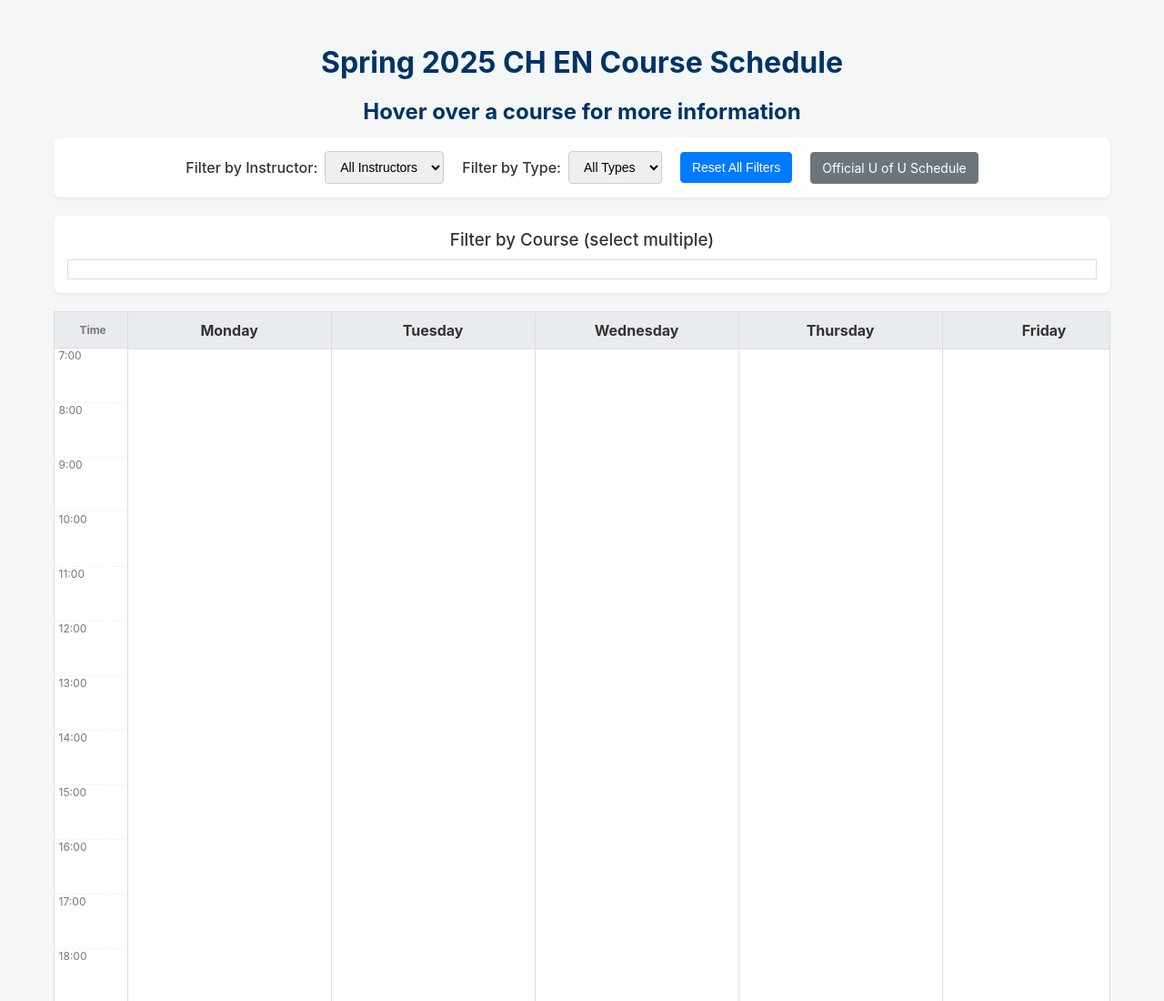
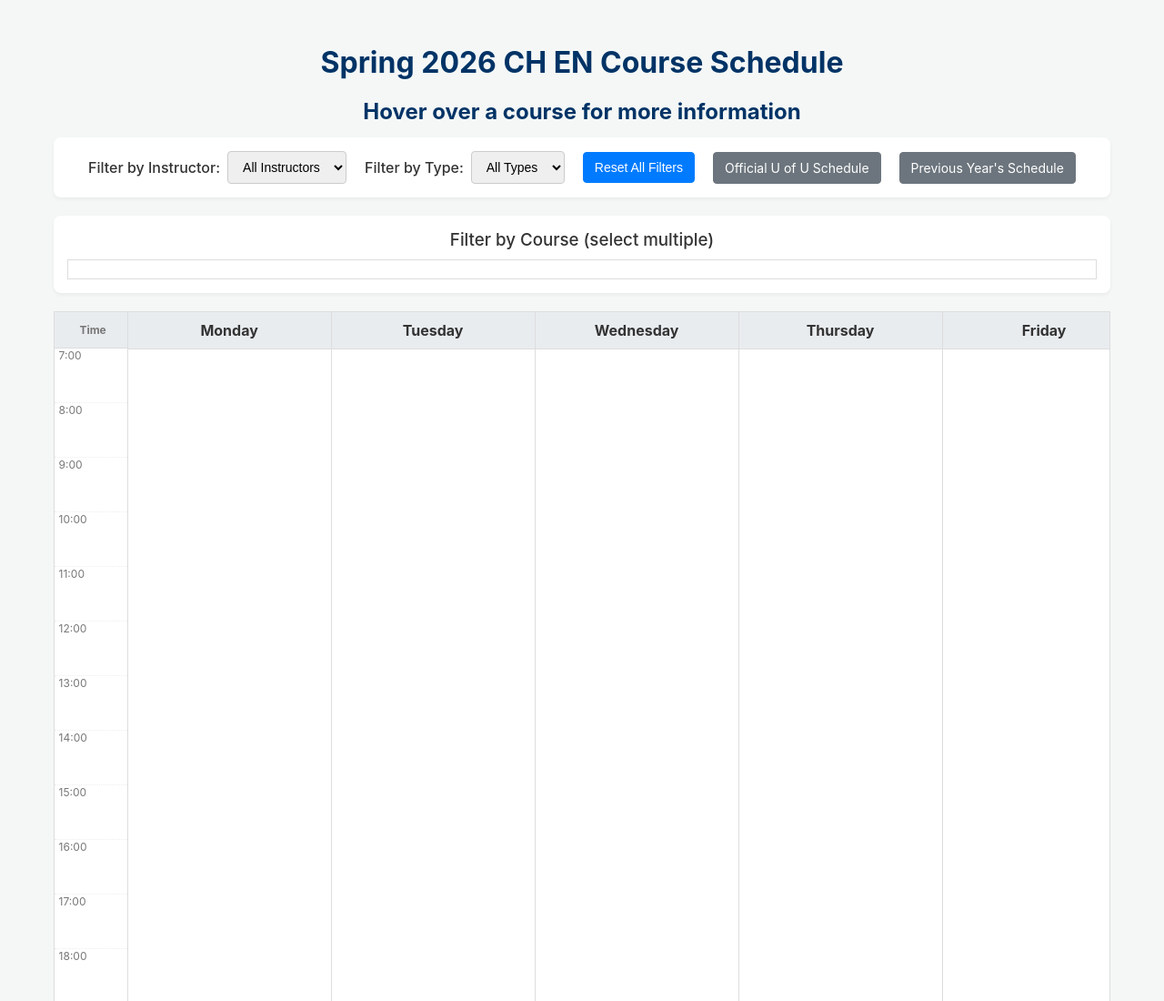
Before and after one commit to DRWagner16/CHEN-S26-Schedule, a plain HTML site: page index.html in a window 1280 px wide. Shown: the top 1100 px of the page at 91% size. Drawn offline with Linux system fonts and the light colour scheme; no server answers.

Commit message:
Update index.html

```diff
--- a/index.html
+++ b/index.html
@@ -3,13 +3,13 @@
 <head>
     <meta charset="UTF-8">
     <meta name="viewport" content="width=device-width, initial-scale=1.0">
-    <title>Spring 2025 CH EN Course Schedule</title>
+    <title>Spring 2026 CH EN Course Schedule</title>
     <link rel="stylesheet" href="style.css">
 </head>
 <body>
 
     <div class="page-container">
-        <h1>Spring 2025 CH EN Course Schedule</h1>
+        <h1>Spring 2026 CH EN Course Schedule</h1>
             <h2>Hover over a course for more information</h2>
         <div class="filters">
             <div class="filter-group">
@@ -27,8 +27,8 @@
             <button id="reset-filters">Reset All Filters</button>
 
             <!--**************************************** UPDATE THESE LINKS EACH YEAR ****************************************-->
-            <a href="https://class-schedule.app.utah.edu/main/1254/class_list.html?subject=CH%20EN" class="link-button" target="_blank" rel="noopener noreferrer">Official U of U Schedule</a>
-            <!--<a href="#" class="link-button" target="_blank" rel="noopener noreferrer">Previous Year's Schedule</a>-->
+            <a href="https://class-schedule.app.utah.edu/main/1264/class_list.html?subject=CH%20EN" class="link-button" target="_blank" rel="noopener noreferrer">Official U of U Schedule</a>
+            <a href="https://drwagner16.github.io/CHEN-S25-Schedule/" class="link-button" target="_blank" rel="noopener noreferrer">Previous Year's Schedule</a>
 
         </div>
 
```
